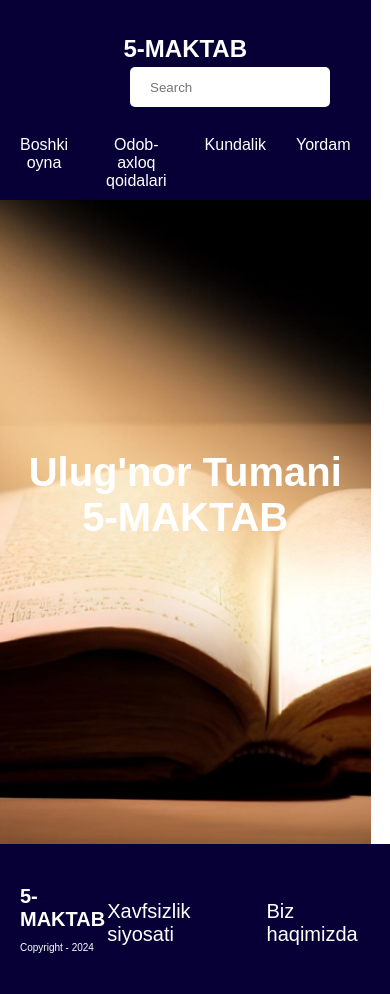
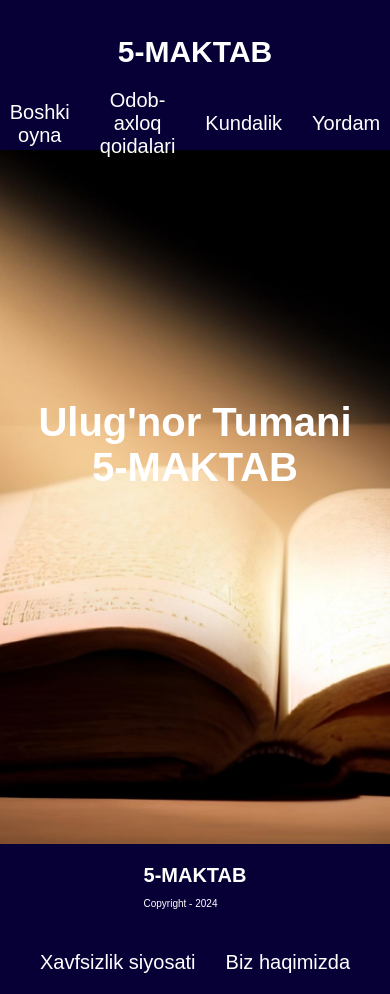
Before and after one commit to OgabekHaliljanov/Maktab, a plain HTML site: page index.html in a window 390 px wide. Drawn offline with Linux system fonts and the light colour scheme.

Commit message:
first commit

```diff
--- a/index.html
+++ b/index.html
@@ -12,7 +12,6 @@
             <div class="logo">
                 <h1>5-MAKTAB</h1>
             </div>
-            <input type="text" placeholder="Search" >
             <ul>
                 <li><a href="./index.html">Boshki oyna</a></li>
                 <li><a href="./odob.html">Odob-axloq qoidalari</a> </li>
--- a/stle.css
+++ b/stle.css
@@ -83,16 +83,18 @@ font-size: 50px;
 /* Медиа-запросы */
 
 /* Для устройств шириной меньше 768px */
-@media screen and (max-width: 768px) {
+@media screen and (max-width: 760px) {
   .container {
-      width: 90%;
+      width: 100%;
+
   }
 
   nav {
     width: 100%;
-    height: 200px;
+    height: 150px;
       flex-direction: column;
       text-align: center;
+      font-size: 20px;
   }
 
 
@@ -101,6 +103,11 @@ font-size: 50px;
   }
   nav ul {
       margin-top: 10px;
+      display: flex;
+  justify-content: center;
+  align-items: center;
+text-align: center;
+
   }
 
   nav ul li {
@@ -108,17 +115,27 @@ font-size: 50px;
       margin: 10px 0;
   }
   input{
-   margin-left: 110px;
+   margin-left: 250px;
 
   }
   .footer{
-
+    height: 150px;
+    display: flex;
+    align-items: center;
+    justify-content: space-between;
+    flex-direction: column;
+    font-size: 10px;
   }
 }
-
+@media screen and (max-width: 580px) {
+  .container {
+    width: 100%;
+font-size: 10px;
+}
+}
 /* Для устройств шириной меньше 480px */
 @media screen and (max-width: 480px) {
   .container {
-      width: 95%;
+      width: 100%;
   }
 }
```
